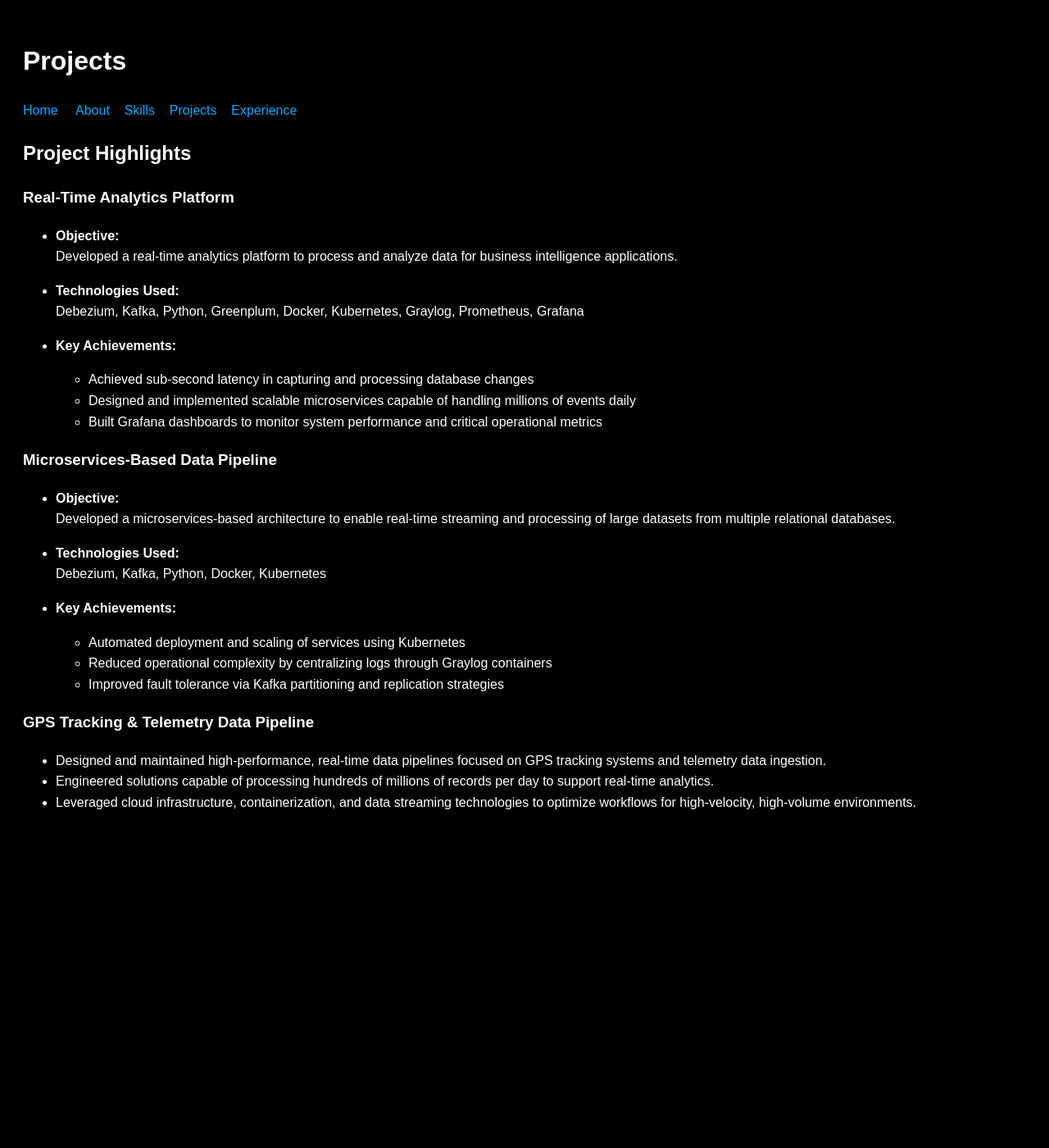
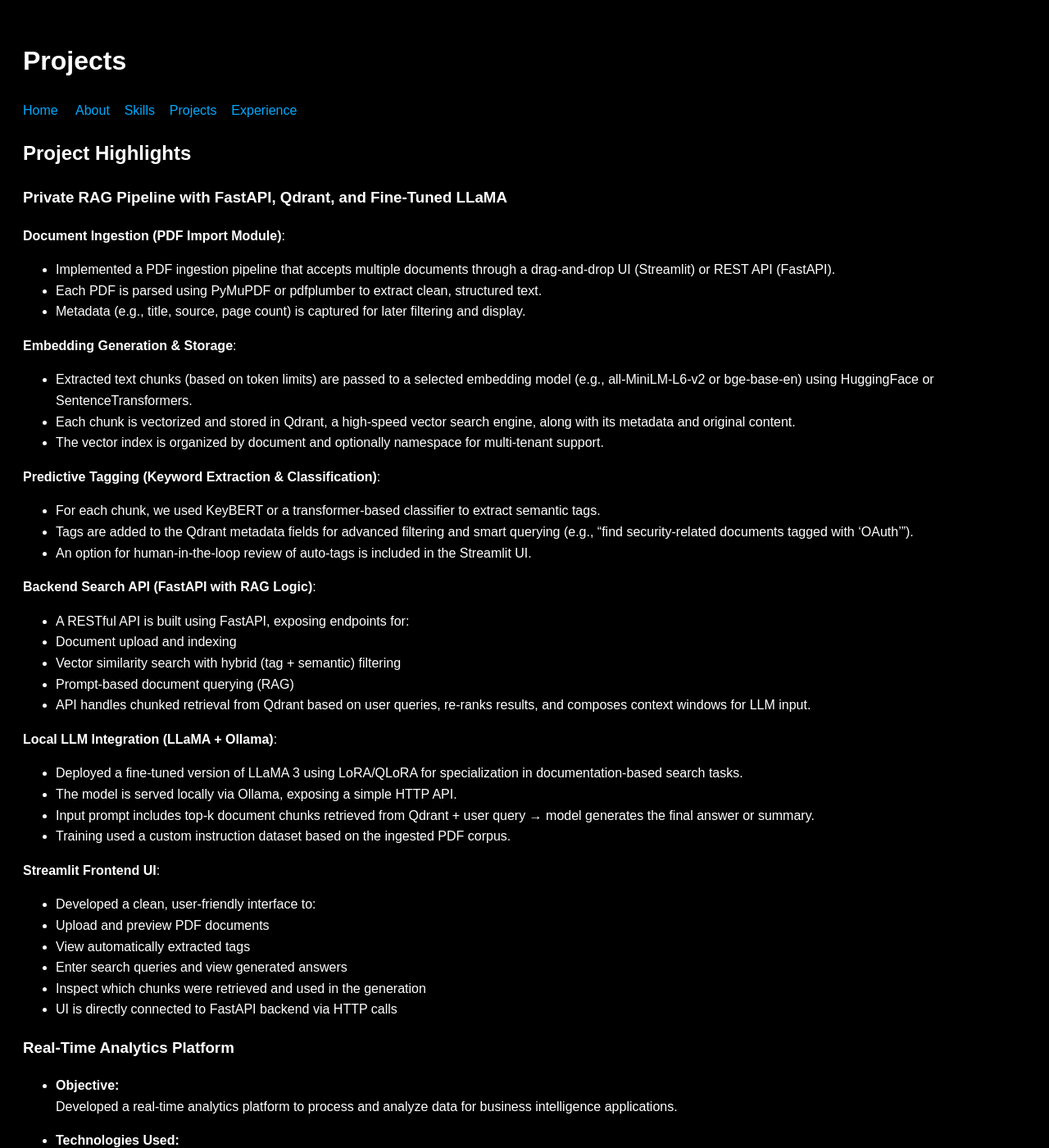
Before and after one commit to floyd011/datameshsync, a Jekyll site: the page built from projects.md, in a window 1280 px wide and 1400 px high. Shown: the whole window at 82% size. Built offline with Jekyll 4.4.1, drawn with Linux system fonts in a browser that asks for light colours; our own code applies the rules of GitHub Pages for plain Markdown files.

Commit message:
Update projects.md

```diff
--- a/projects.md
+++ b/projects.md
@@ -3,6 +3,50 @@
 [Home](index.md) &nbsp; &nbsp; [About](about.md) &nbsp; &nbsp;[Skills](skills.md) &nbsp; &nbsp;[Projects](projects.md) &nbsp; &nbsp;[Experience](expirience.md)
 
 ## Project Highlights
+
+### Private RAG Pipeline with FastAPI, Qdrant, and Fine-Tuned LLaMA
+
+**Document Ingestion (PDF Import Module)**:
+
+- Implemented a PDF ingestion pipeline that accepts multiple documents through a drag-and-drop UI (Streamlit) or REST API (FastAPI).
+- Each PDF is parsed using PyMuPDF or pdfplumber to extract clean, structured text.
+- Metadata (e.g., title, source, page count) is captured for later filtering and display.
+
+**Embedding Generation & Storage**:
+
+- Extracted text chunks (based on token limits) are passed to a selected embedding model (e.g., all-MiniLM-L6-v2 or bge-base-en) using HuggingFace or SentenceTransformers.
+- Each chunk is vectorized and stored in Qdrant, a high-speed vector search engine, along with its metadata and original content.
+- The vector index is organized by document and optionally namespace for multi-tenant support.
+
+**Predictive Tagging (Keyword Extraction & Classification)**:
+
+- For each chunk, we used KeyBERT or a transformer-based classifier to extract semantic tags.
+- Tags are added to the Qdrant metadata fields for advanced filtering and smart querying (e.g., “find security-related documents tagged with ‘OAuth’”).
+- An option for human-in-the-loop review of auto-tags is included in the Streamlit UI.
+
+**Backend Search API (FastAPI with RAG Logic)**:
+
+- A RESTful API is built using FastAPI, exposing endpoints for:
+- Document upload and indexing
+- Vector similarity search with hybrid (tag + semantic) filtering
+- Prompt-based document querying (RAG)
+- API handles chunked retrieval from Qdrant based on user queries, re-ranks results, and composes context windows for LLM input.
+
+**Local LLM Integration (LLaMA + Ollama)**:
+
+- Deployed a fine-tuned version of LLaMA 3 using LoRA/QLoRA for specialization in   documentation-based search tasks.
+- The model is served locally via Ollama, exposing a simple HTTP API.
+- Input prompt includes top-k document chunks retrieved from Qdrant + user query → model generates the final answer or summary.
+- Training used a custom instruction dataset based on the ingested PDF corpus.
+
+**Streamlit Frontend UI**:
+
+- Developed a clean, user-friendly interface to:
+- Upload and preview PDF documents
+- View automatically extracted tags
+- Enter search queries and view generated answers
+- Inspect which chunks were retrieved and used in the generation
+- UI is directly connected to FastAPI backend via HTTP calls
 
 ### Real-Time Analytics Platform
 
```
